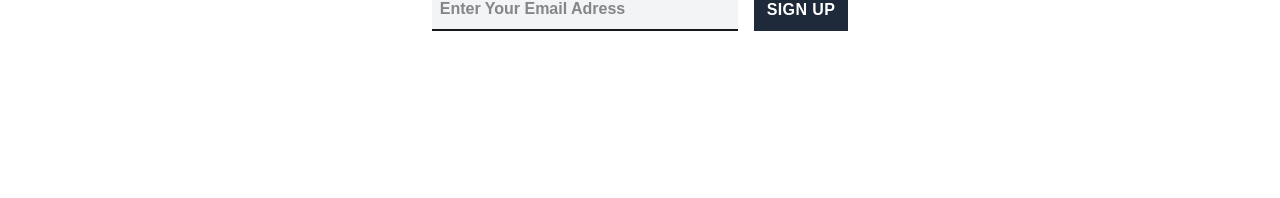
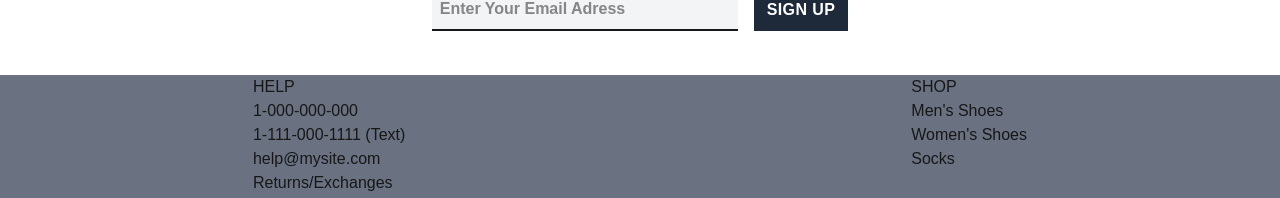
Before and after one commit to Imranelaf/e-commerce, a Next.js app in the folder client/: page / in a window 1280 px wide. Shown: the part 2581-2779 px from the top of the page. Before the commit the page ends 2656 px from the top, so only its background shows below. Built offline with nearby package versions, Linux system fonts and the light colour scheme.

Commit message:
Feat: Create the footer

```diff
--- a/client/src/app/globals.css
+++ b/client/src/app/globals.css
@@ -21,7 +21,3 @@ body {
   color: var(--foreground);
   font-family: var(--font-primary);
 }
-
-h1, h2, h3 {
-  font-family: var(--font-secondary);
-}
--- a/client/src/app/page.js
+++ b/client/src/app/page.js
@@ -4,6 +4,7 @@ import ImagesSlider from "@/components/ImagesSlider";
 import Slogan from "@/components/Slogan";
 import CardsSlider from "../components/CardsSlider";
 import Newsletter from "@/features/marketing/Newsletter";
+import Footer from "@/components/Footer";
 
 export default function Home() {
   return (
@@ -14,6 +15,7 @@ export default function Home() {
       <Slogan />
       <CardsSlider />
       <Newsletter />
+      <Footer />
 
     </div>
   );
--- /dev/null
+++ b/client/src/app/product/page.jsx
@@ -0,0 +1,11 @@
+export default function Product(){
+
+    return(
+        <div className="min-h-screen w-full bg-green-200">
+            <div className="w-1/2 h-auto bg-red-200">
+                    hello
+            </div>
+
+        </div>
+    );
+}
--- /dev/null
+++ b/client/src/components/Footer.jsx
@@ -0,0 +1,38 @@
+export default function Footer(){
+
+    const help = ["1-000-000-000",
+        "1-111-000-1111 (Text)",
+        "help@mysite.com",
+        "Returns/Exchanges",
+        "FAQ/Contact Us"];
+     const shop = [
+        "Men's Shoes",
+        "Women's Shoes",
+        "Socks"
+        ]
+
+    return(
+         <div className="w-full h-auto bg-gray-500 flex justify-around">
+            <div>
+                <h1>HELP</h1>
+                {
+                    help.map((item, index)=>(
+                        <p key={index}>{item}</p>
+                    ))
+                }
+            </div>
+            <div>
+                <h1>SHOP</h1>
+                {
+                    shop.map((item, index)=>(
+                        <p key={index}>{item}</p>
+                    ))
+                }
+            </div>
+
+         </div>
+
+    )
+
+
+}
```
